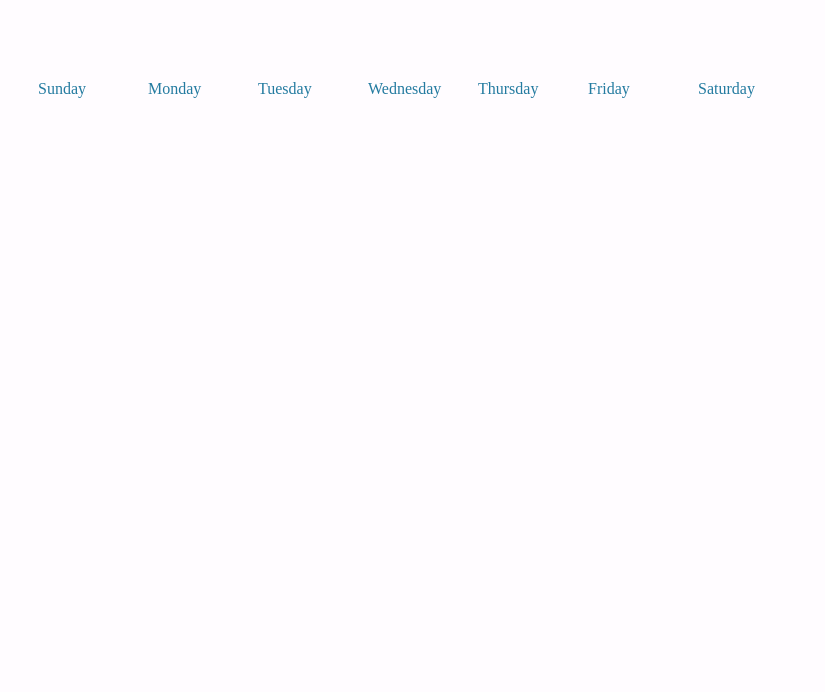
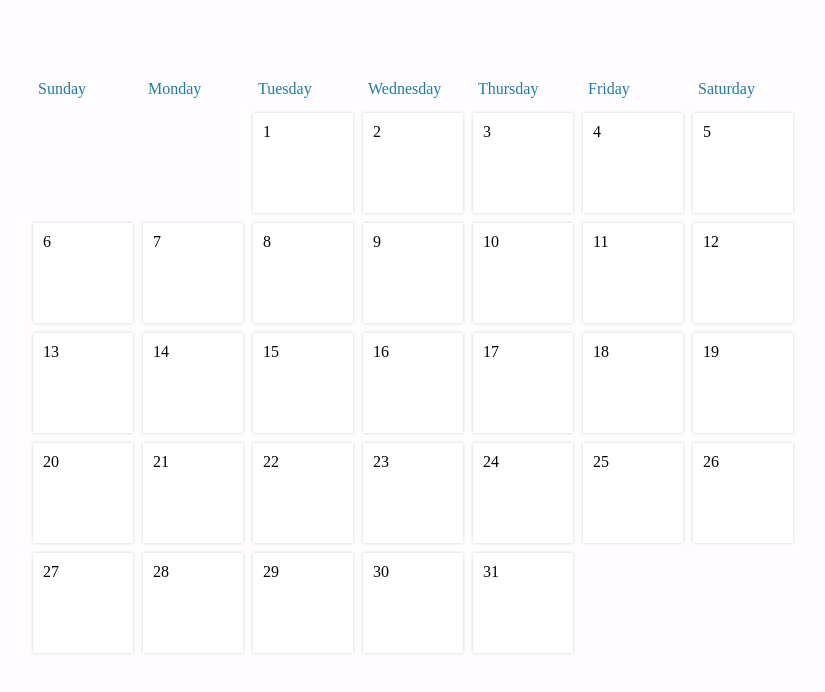
Before and after one commit to Dloliver/Calendar, a plain HTML site: page index.html in a window 1280 px wide. Shown: the whole page, without its empty margins (227-1052 px from the left). Drawn offline with Linux system fonts and the light colour scheme.

Commit message:
completed boxes JS for clandar date placement.

```diff
--- a/index.html
+++ b/index.html
@@ -2,7 +2,7 @@
 <html lang="en" dir="ltr">
   <head>
     <meta charset="utf-8">
-    <meta name="viewport" content="width=device-width, intitial-scale=1.0">
+    <meta name="viewport" content="width=device-width, initial-scale=1.0">
     <title>Calendar App Vanilla JS</title>
 
     <link rel="stylesheet" href="style.css">
--- a/script.js
+++ b/script.js
@@ -0,0 +1,43 @@
+let nav = 0;
+let clicked = null;
+let events = localStorage.getItem('events') ? JSON.parse(localStorage.getItem('events')) : [];
+
+const calendar = document.getElementById('calendar');
+const weekdays = ['Sunday', 'Monday', 'Tuesday', 'Wednesday', 'Thursday', 'Friday', 'Saturday'];
+
+function load() {
+  const dt = new Date();
+
+  const day = dt.getDate();
+  const month = dt.getMonth();
+  const year = dt.getFullYear();
+
+  const firstDayOfMonth = new Date(year, month, 1);
+  const daysInMonth = new Date(year, month + 1, 0).getDate();
+
+  const dateString = firstDayOfMonth.toLocaleDateString('en-us', {
+
+    weekday: 'long',
+    year: 'numeric',
+    month: 'numeric',
+    day: 'numeric',
+  })
+  const paddingDays = weekdays.indexOf(dateString.split(', ')[0]);
+
+  for (let i = 1; i <= paddingDays + daysInMonth; i++) {
+    const daySquare = document.createElement('div');
+    daySquare.classList.add('day');
+
+    if (i > paddingDays) {
+      daySquare.innerText = i - paddingDays;
+
+      daySquare.addEventListener('click', () => console.log('click'));
+    } else {
+      daySquare.classList.add('padding');
+    }
+
+    calendar.appendChild(daySquare);
+  }
+}
+
+load();
```
